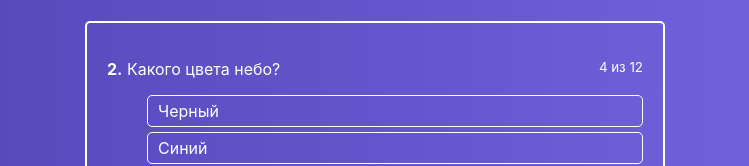
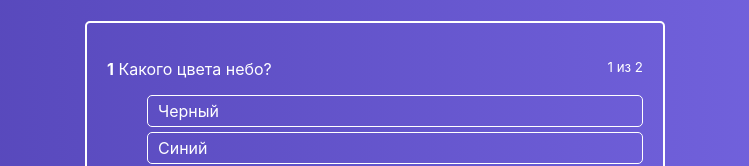
Before and after one commit to StepanNovikov/udemy-quiz, a React app: page / in a window 1280 px wide. Shown: the part 161-327 px from the top of the page, without its empty margins (265-1014 px from the left). Built offline with nearby package versions, Linux system fonts and the light colour scheme.

Commit message:
add second page in the list of questions

```diff
--- a/src/components/ActiveQuiz/ActiveQuiz.jsx
+++ b/src/components/ActiveQuiz/ActiveQuiz.jsx
@@ -4,13 +4,13 @@
 
 
 const ActiveQuiz = (props) => (
-    <div className={classes.ActiveQuiz}>
-        <p className={classes.Question}>
+    <div className = {classes.ActiveQuiz}>
+        <p className = {classes.Question}>
             <span>
-                <strong>2.</strong>&nbsp;
+                <strong>{props.answerNumber}</strong>&nbsp;
                 {props.question}
             </span>
-            <small>4 из 12</small>
+            <small>{props.answerNumber} из {props.quizLength}</small>
         </p>
 
         <ul>
--- a/src/containers/Quiz/Quiz.jsx
+++ b/src/containers/Quiz/Quiz.jsx
@@ -5,15 +5,29 @@
 class Quiz extends Component {
 
     state = {
+        activeQuestion: 0,
         quiz: [
             {
                 question: 'Какого цвета небо?',
                 rightAnswerId: 2,
+                id: 1,
                 answers: [
                     {text: 'Черный', id: 1},
                     {text: 'Синий', id: 2},
                     {text: 'Красный', id: 3},
                     {text: 'Зеленый', id: 4}
+
+                ]
+            },
+            {
+                question: 'В каком году основали Санкт-Петербург?',
+                rightAnswerId: 3,
+                id: 2,
+                answers: [
+                    {text: '1700', id: 1},
+                    {text: '1702', id: 2},
+                    {text: '1703', id: 3},
+                    {text: '1803', id: 4}
 
                 ]
             }
@@ -22,6 +36,10 @@
 
     onAnswerClickHandler = answerId => {
         console.log('Answer Id : ' + answerId)
+
+        this.setState({
+            activeQuestion: this.state.activeQuestion + 1
+        })
     }
 
     render() {
@@ -30,9 +48,11 @@
                 <div className={classes.QuizWrapper}>
                     <h1>Ответьте на все вопросы</h1>
                     <ActiveQuiz
-                        answers={this.state.quiz[0].answers}
-                        question = {this.state.quiz[0].question}
+                        answers={this.state.quiz[this.state.activeQuestion].answers}
+                        question = {this.state.quiz[this.state.activeQuestion].question}
                         onAnswerClick = {this.onAnswerClickHandler}
+                        quizLength = {this.state.quiz.length}
+                        answerNumber = {this.state.activeQuestion + 1}
                     />
                 </div>
             </div>
```
